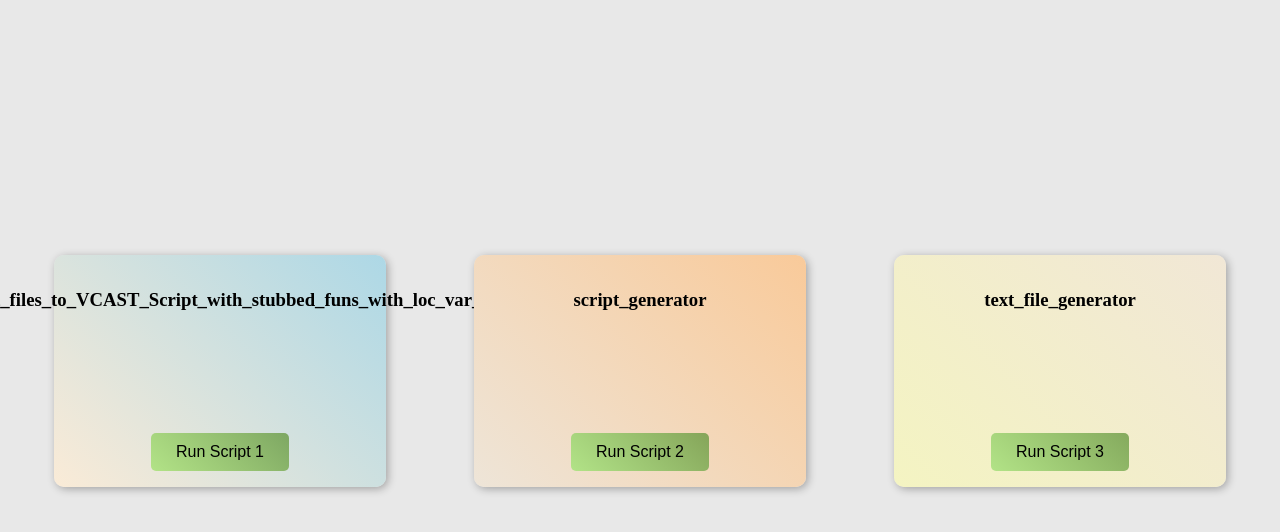
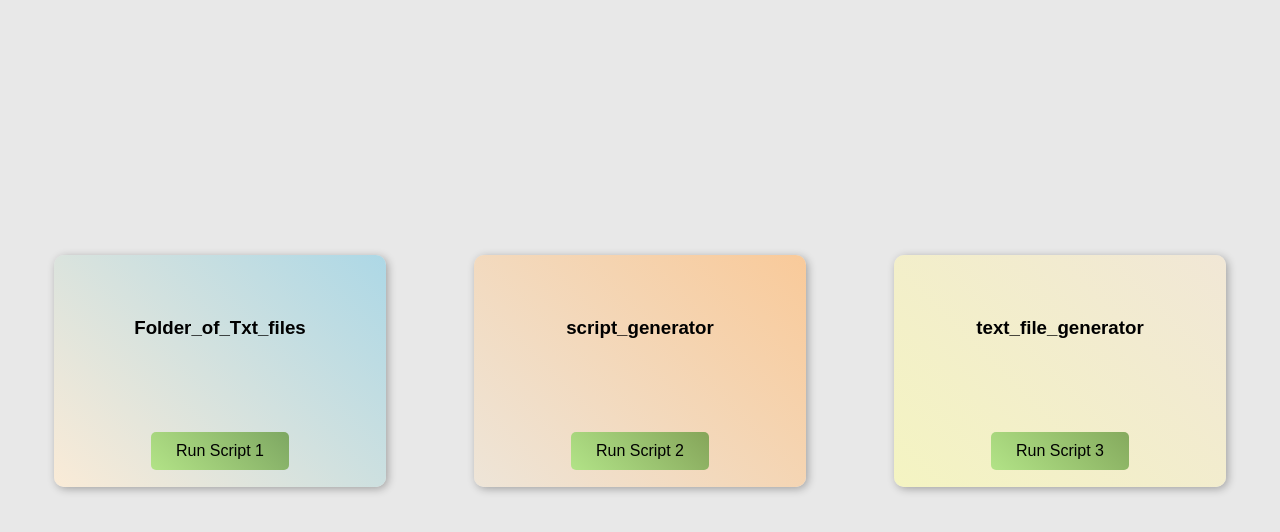
Before and after one commit to nithinpoloju/pythonscripts, a plain HTML site: page index.html in a window 1280 px wide. Shown: the part 108-640 px from the top of the page. Drawn offline with Linux system fonts and the light colour scheme.

Commit message:
Add files via upload

```diff
--- a/index.html
+++ b/index.html
@@ -10,7 +10,7 @@
 <body>
     <h1>Run Python Files</h1>
     <div class="container" id="container1">
-        <h3>Folder_of_Txt_files_to_VCAST_Script_with_stubbed_funs_with_loc_var_and_stub</h3>
+        <h3>Folder_of_Txt_files</h3>
         <button class="buttons" id="button1">Run Script 1</button>
     </div>
     <div class="container" id="container2">
--- a/styles.css
+++ b/styles.css
@@ -14,6 +14,14 @@
     margin: 20px 0;
     padding: 10px;
     grid-column: span 3;           /* Makes the title span across all 3 columns */
+}
+h3{
+    font-family: Arial, Helvetica, sans-serif;
+    display: flex;
+    width: 250px;
+    margin: auto;
+    justify-content: center;
+    align-items: center;
 }
 
 .container {
```
